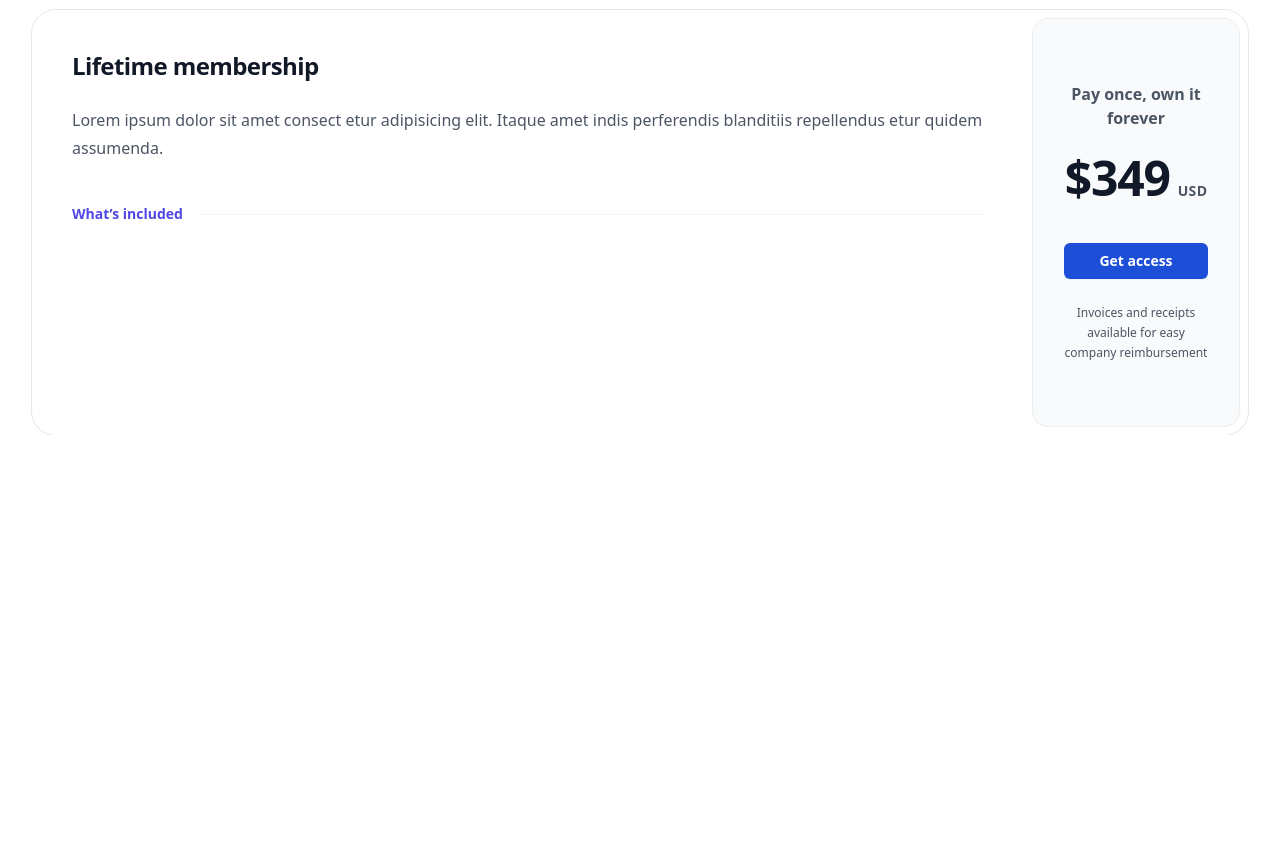
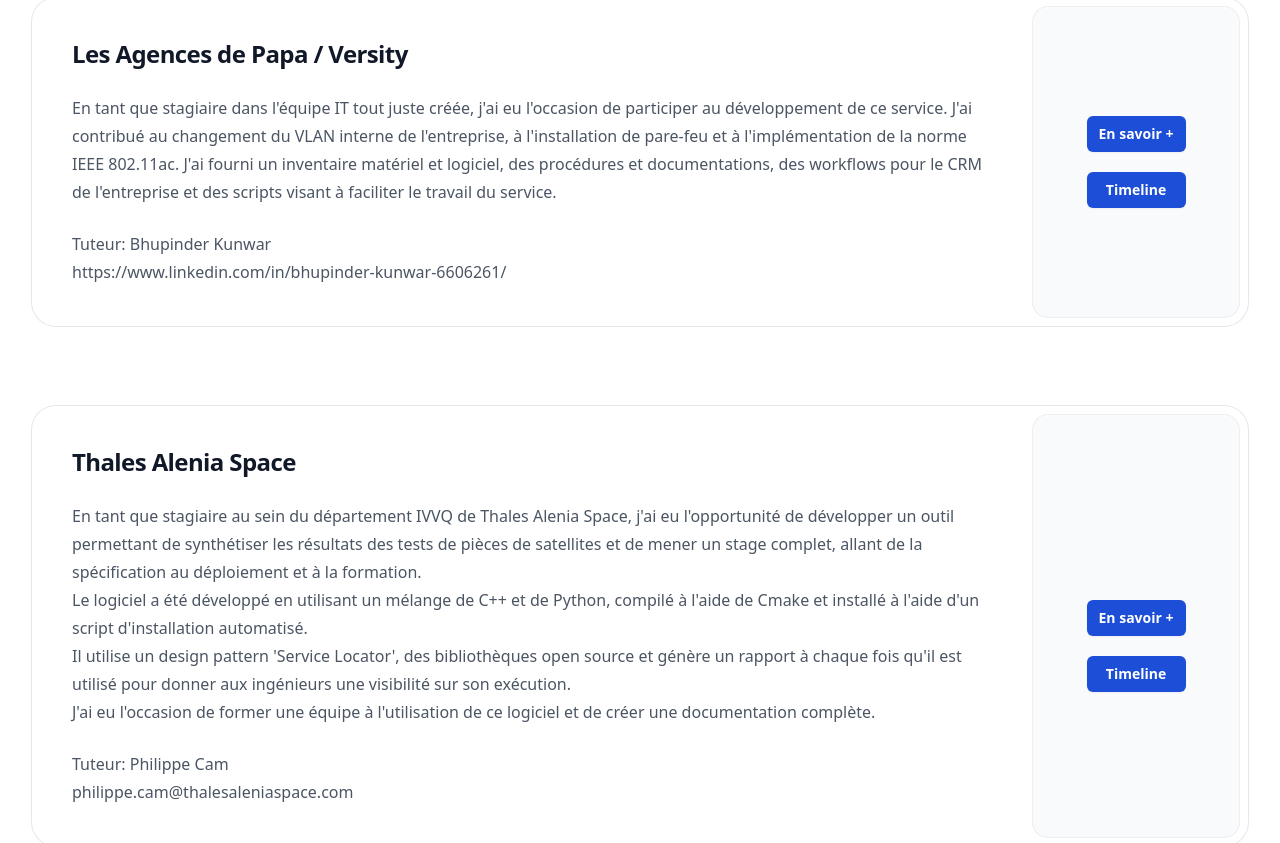
Before and after one commit to WentioxDemoi/CV, a React (Create React App) app: page /Home in a window 1280 px wide. Shown: the part 4266-5109 px from the top of the page. Before the commit the page ends 4701 px from the top, so only its background shows below. Built offline with nearby package versions, Linux system fonts and the light colour scheme.

Commit message:
[ADD] Interships

```diff
--- a/src/component/TimelineComponent.jsx
+++ b/src/component/TimelineComponent.jsx
@@ -9,7 +9,7 @@
 
 export default function projets() {
     const handleClick = (id) => {
-        const targetElement = document.querySelector('#' + id);
+        const targetElement = document.querySelector('#Circle');
         if (targetElement) {
             window.scrollTo({
                 top: targetElement.offsetTop - 150,
@@ -21,7 +21,7 @@
         <div>
             <div className="bg-white">
                 <div className="mx-auto max-w-7xl px-6 lg:px-8">
-                    <h2 className="text-xl font-bold mt-12 mb-4 text-center">L'école</h2>
+                    <h2 className="text-3xl font-bold mt-40 mb-4 text-center">L'école</h2>
                     <div id="epitech" className="mx-auto mt-16 max-w-2xl rounded-3xl ring-1 ring-gray-200 sm:mt-20 lg:mx-0 lg:flex lg:max-w-none">
                         <div className="p-8 sm:p-10 lg:flex-auto">
                             <h3 className="text-2xl font-bold tracking-tight text-gray-900">C'est quoi l'Epitech ?</h3>
@@ -63,116 +63,85 @@
                             </div>
                         </div>
                     </div>
+                    <h2 className="text-3xl font-bold mt-40 mb-4 text-center">Les stages</h2>
                     <div id="stagepapa" className="mx-auto mt-16 max-w-2xl rounded-3xl ring-1 ring-gray-200 sm:mt-20 lg:mx-0 lg:flex lg:max-w-none">
                         <div className="p-8 sm:p-10 lg:flex-auto">
-                            <h3 className="text-2xl font-bold tracking-tight text-gray-900">Les Agences de Papa</h3>
+                            <h3 className="text-2xl font-bold tracking-tight text-gray-900">Les Agences de Papa / Versity</h3>
                             <p className="mt-6 text-base leading-7 text-gray-600">
-                                En tant que stagiaire dans l'équipe IT tout juste crée, j'ai eu l'occasion de participer au développement de ce service.
-                                J'ai contribué au changement du Vlan interne de l'entreprise, à l'installation de pare-feu et à l’implémentation de la norme IEEE 802.11ac.
-                                J'ai fourni un inventaire matériel et logiciel, des procédures et documentations, des Workflows pour le CRM de l'entreprise et des scripts visant à facilier le travail du service.
+                            En tant que stagiaire dans l'équipe IT tout juste créée, j'ai eu l'occasion de participer au développement de ce service. J'ai contribué au changement du VLAN interne de l'entreprise, à l'installation de pare-feu et à l'implémentation de la norme IEEE 802.11ac. J'ai fourni un inventaire matériel et logiciel, des procédures et documentations, des workflows pour le CRM de l'entreprise et des scripts visant à faciliter le travail du service.
+                            </p>
+                            <p className='mt-6 text-base leading-7 text-gray-600'>
+                                Tuteur: Bhupinder Kunwar
+                            </p>
+                            <p className='text-base leading-7 text-gray-600'>
+                                https://www.linkedin.com/in/bhupinder-kunwar-6606261/
                             </p>
                         </div>
                         <div className="p-2 lg:w-56 lg:max-w-md lg:flex-shrink-0 flex-none">
                             <div className="rounded-2xl bg-gray-50 py-10 text-center ring-1 ring-inset ring-gray-900/5 lg:flex lg:flex-col lg:item-center lg:justify-center lg:py-16 h-full flex items-center">
                                 <div className="mx-auto max-w-xs px-8">
                                     <a
-                                        href="/"
+                                        href="https://versity.io/fr"
+                                        target="_blank"
+                                        rel="noreferrer"
                                         className="block w-full rounded-md bg-blue-700 px-3 py-2 text-center text-sm font-semibold text-white shadow-sm hover:bg-indigo-500 focus-visible:outline focus-visible:outline-2 focus-visible:outline-offset-2 focus-visible:outline-indigo-600"
                                     >
-                                        Get access
+                                        En savoir +
                                     </a>
+                                    <button
+                                        onClick={() => handleClick("Circle")}
+                                        className="mt-5 block w-full rounded-md bg-blue-700 px-3 py-2 text-center text-sm font-semibold text-white shadow-sm hover:bg-indigo-500 focus-visible:outline focus-visible:outline-2 focus-visible:outline-offset-2 focus-visible:outline-indigo-600"
+                                    >
+                                        Timeline
+                                    </button>
                                 </div>
                             </div>
                         </div>
                     </div>
                     <div id="stagethales" className="mx-auto mt-16 max-w-2xl rounded-3xl ring-1 ring-gray-200 sm:mt-20 lg:mx-0 lg:flex lg:max-w-none">
                         <div className="p-8 sm:p-10 lg:flex-auto">
-                            <h3 className="text-2xl font-bold tracking-tight text-gray-900">Lifetime membership</h3>
+                            <h3 className="text-2xl font-bold tracking-tight text-gray-900">Thales Alenia Space</h3>
                             <p className="mt-6 text-base leading-7 text-gray-600">
-                                Lorem ipsum dolor sit amet consect etur adipisicing elit. Itaque amet indis perferendis blanditiis
-                                repellendus etur quidem assumenda.
+                                En tant que stagiaire au sein du département IVVQ de Thales Alenia Space, j'ai eu l'opportunité de développer un outil permettant de synthétiser les résultats des tests de pièces de satellites et de mener un stage complet, allant de la spécification au déploiement et à la formation.
                             </p>
-                            <div className="mt-10 flex items-center gap-x-4">
-                                <h4 className="flex-none text-sm font-semibold leading-6 text-indigo-600">What’s included</h4>
-                                <div className="h-px flex-auto bg-gray-100" />
-                            </div>
-                            {/* <ul
-                className="mt-8 grid grid-cols-1 gap-4 text-sm leading-6 text-gray-600 sm:grid-cols-2 sm:gap-6"
-                >
-                {includedFeatures.map((feature) => (
-                    <li key={feature} className="flex gap-x-3">
-                    <CheckIcon className="h-6 w-5 flex-none text-blue-700" aria-hidden="true" />
-                    {feature}
-                    </li>
-                ))}
-                </ul> */}
+                            <p className="text-base leading-7 text-gray-600">
+                                Le logiciel a été développé en utilisant un mélange de C++ et de Python, compilé à l'aide de Cmake et installé à l'aide d'un script d'installation automatisé.
+                            </p>
+                            <p className="text-base leading-7 text-gray-600">
+                                Il utilise un design pattern 'Service Locator', des bibliothèques open source et génère un rapport à chaque fois qu'il est utilisé pour donner aux ingénieurs une visibilité sur son exécution.
+                            </p>
+                            <p className="text-base leading-7 text-gray-600">
+                                J'ai eu l'occasion de former une équipe à l'utilisation de ce logiciel et de créer une documentation complète.
+                            </p>
+                            <p className='mt-6 text-base leading-7 text-gray-600'>
+                                Tuteur: Philippe Cam
+                            </p>
+                            <p className='text-base leading-7 text-gray-600'>
+                                philippe.cam@thalesaleniaspace.com
+                            </p>
                         </div>
                         <div className="p-2 lg:w-56 lg:max-w-md lg:flex-shrink-0  flex-none">
                             <div className="rounded-2xl bg-gray-50 py-10 text-center ring-1 ring-inset ring-gray-900/5 lg:flex lg:flex-col lg:justify-center lg:py-16 h-full">
                                 <div className="mx-auto max-w-xs px-8">
-                                    <p className="text-base font-semibold text-gray-600">Pay once, own it forever</p>
-                                    <p className="mt-6 flex items-baseline justify-center gap-x-2">
-                                        <span className="text-5xl font-bold tracking-tight text-gray-900">$349</span>
-                                        <span className="text-sm font-semibold leading-6 tracking-wide text-gray-600">USD</span>
-                                    </p>
                                     <a
-                                        href="/"
+                                        href="https://www.thalesaleniaspace.com/fr"
+                                        target="_blank"
+                                        rel="noreferrer"
                                         className="mt-10 block w-full rounded-md bg-blue-700 px-3 py-2 text-center text-sm font-semibold text-white shadow-sm hover:bg-indigo-500 focus-visible:outline focus-visible:outline-2 focus-visible:outline-offset-2 focus-visible:outline-indigo-600"
                                     >
-                                        Get access
+                                        En savoir +
                                     </a>
-                                    <p className="mt-6 text-xs leading-5 text-gray-600">
-                                        Invoices and receipts available for easy company reimbursement
-                                    </p>
+                                    <button
+                                        onClick={() => handleClick("Circle")}
+                                        className="mt-5 block w-full rounded-md bg-blue-700 px-3 py-2 text-center text-sm font-semibold text-white shadow-sm hover:bg-indigo-500 focus-visible:outline focus-visible:outline-2 focus-visible:outline-offset-2 focus-visible:outline-indigo-600"
+                                    >
+                                        Timeline
+                                    </button>
                                 </div>
                             </div>
                         </div>
                     </div>
-
-                    {/*
-            <div id="stagethales" className="mx-auto mt-16 max-w-2xl rounded-3xl ring-1 ring-gray-200 sm:mt-20 lg:mx-0 lg:flex lg:max-w-none">
-            <div className="p-8 sm:p-10 lg:flex-auto">
-                <h3 className="text-2xl font-bold tracking-tight text-gray-900">Lifetime membership</h3>
-                <p className="mt-6 text-base leading-7 text-gray-600">
-                Lorem ipsum dolor sit amet consect etur adipisicing elit. Itaque amet indis perferendis blanditiis
-                repellendus etur quidem assumenda.
-                </p>
-                <div className="mt-10 flex items-center gap-x-4">
-                <h4 className="flex-none text-sm font-semibold leading-6 text-indigo-600">What’s included</h4>
-                <div className="h-px flex-auto bg-gray-100" />
-                </div>
-                <ul
-                className="mt-8 grid grid-cols-1 gap-4 text-sm leading-6 text-gray-600 sm:grid-cols-2 sm:gap-6"
-                >
-                {includedFeatures.map((feature) => (
-                    <li key={feature} className="flex gap-x-3">
-                    <CheckIcon className="h-6 w-5 flex-none text-blue-700" aria-hidden="true" />
-                    {feature}
-                    </li>
-                ))}
-                </ul>
-            </div>
-            <div className="p-2 lg:w-56 lg:max-w-md lg:flex-shrink-0  flex-none">
-                            <div className="rounded-2xl bg-gray-50 py-10 text-center ring-1 ring-inset ring-gray-900/5 lg:flex lg:flex-col lg:justify-center lg:py-16 h-full">
-                <div className="mx-auto max-w-xs px-8">
-                    <p className="text-base font-semibold text-gray-600">Pay once, own it forever</p>
-                    <p className="mt-6 flex items-baseline justify-center gap-x-2">
-                    <span className="text-5xl font-bold tracking-tight text-gray-900">$349</span>
-                    <span className="text-sm font-semibold leading-6 tracking-wide text-gray-600">USD</span>
-                    </p>
-                    <a
-                    href="/"
-                    className="mt-10 block w-full rounded-md bg-blue-700 px-3 py-2 text-center text-sm font-semibold text-white shadow-sm hover:bg-indigo-500 focus-visible:outline focus-visible:outline-2 focus-visible:outline-offset-2 focus-visible:outline-indigo-600"
-                    >
-                    Get access
-                    </a>
-                    <p className="mt-6 text-xs leading-5 text-gray-600">
-                    Invoices and receipts available for easy company reimbursement
-                    </p>
-                </div>
-                </div>
-            </div>
-            </div> */}
+                    <h2 className="text-3xl font-bold mt-40 mb-4 text-center">Les hackathons</h2>
                 </div>
             </div>
         </div>
```
